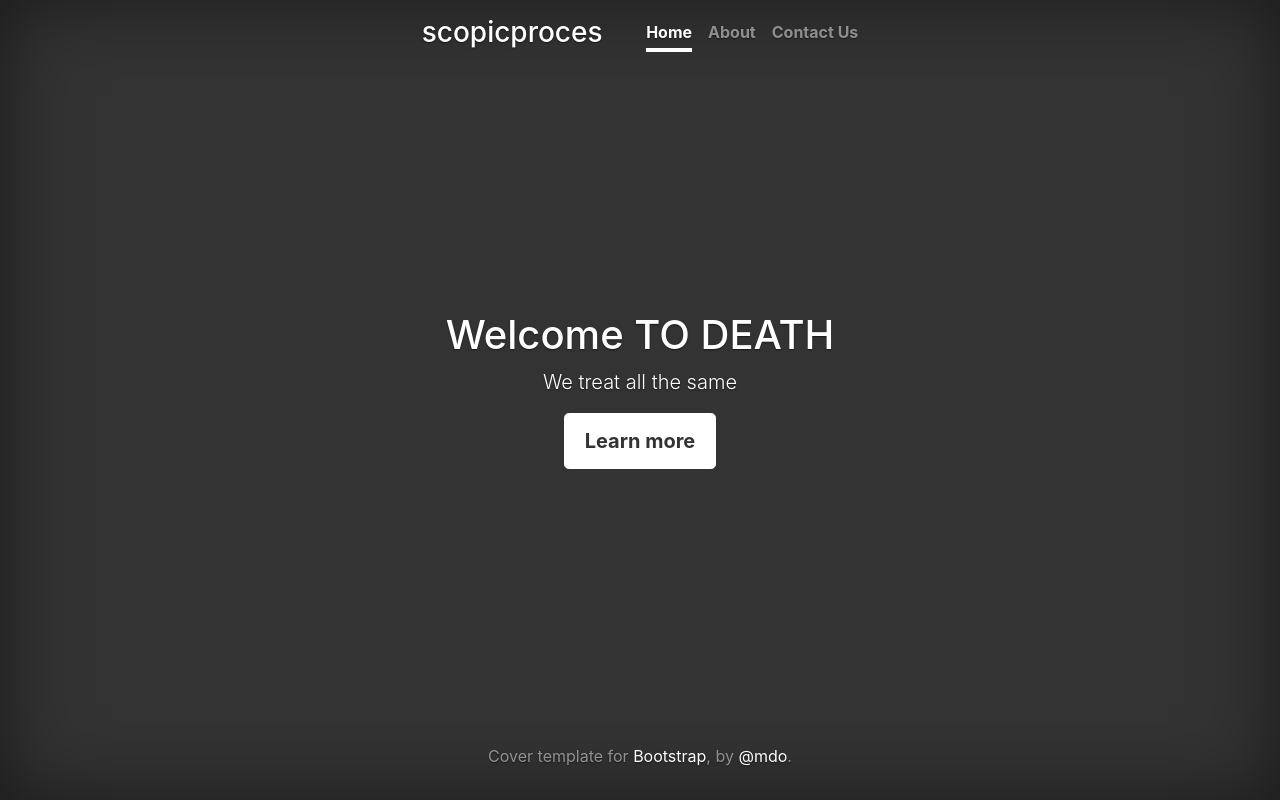
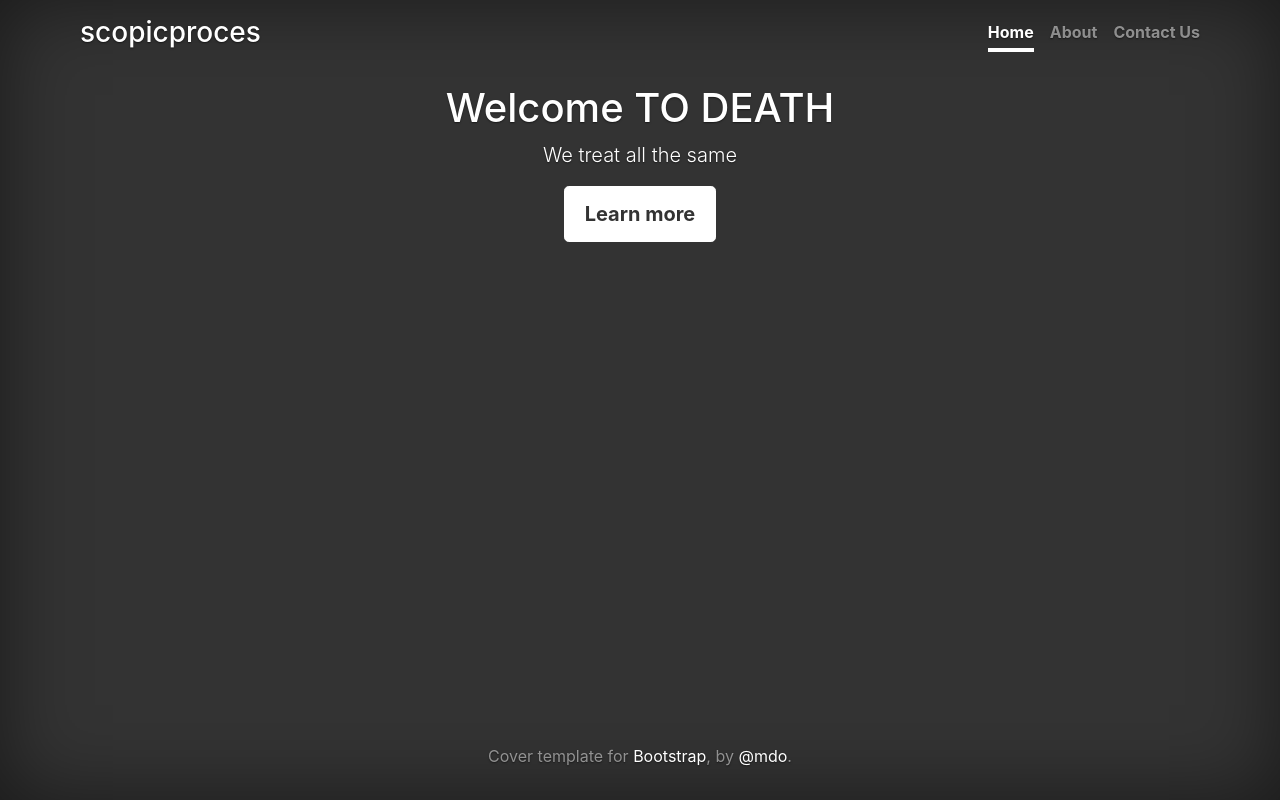
Before and after one commit to duplcitiy/TempSimpleWeb, a website: page public/index.html in a window 1280 px wide. Drawn offline with nearby package versions, Linux system fonts and the light colour scheme.

Commit message:
fixed nav from changine witdht

```diff
--- a/public/css/cover.css
+++ b/public/css/cover.css
@@ -43,8 +43,12 @@
 }
 
 .cover-container {
-  max-width: 42em;
+  max-width: 90%; /* Set a maximum width as a percentage of the window width */
+  margin: 0 auto; /* Center the container horizontally */
+  padding-left: 5%; /* Add left padding as a percentage for a gap on the left */
+  padding-right: 5%; /* Add right padding as a percentage for a gap on the right */
 }
+
 
 
 /*
--- a/public/index.html
+++ b/public/index.html
@@ -20,8 +20,8 @@
 
   <body class="text-center">
 
-    <div class="cover-container d-flex h-100 p-3 mx-auto flex-column">
-      <header class="masthead mb-auto">
+    <div class="cover-container d-flex  w-100 h-100 p-3 mx-auto flex-column">
+      <header class="masthead ">
         <div class="inner">
           <h3 class="masthead-brand">scopicproces</h3>
           <nav class="nav nav-masthead justify-content-center">
```
